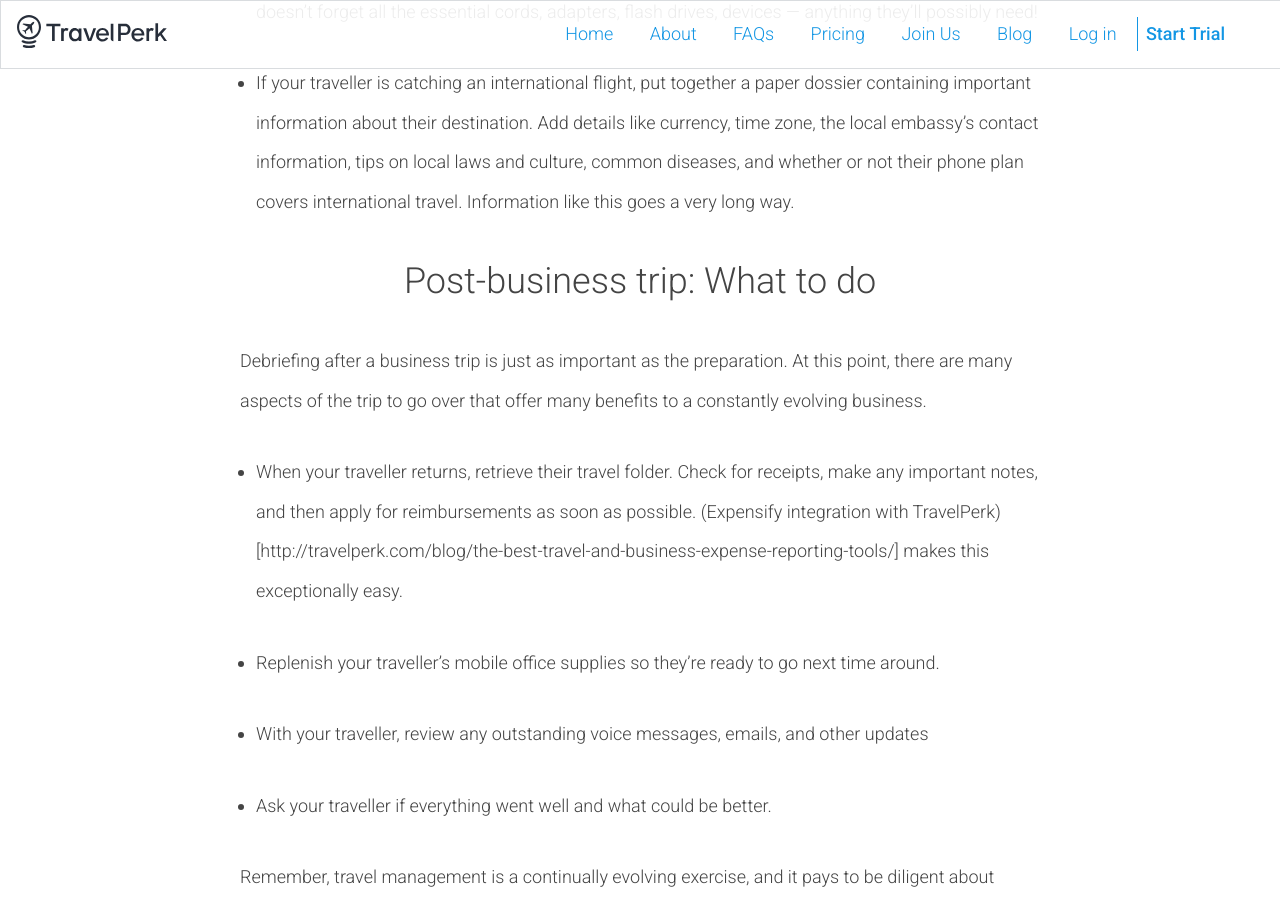
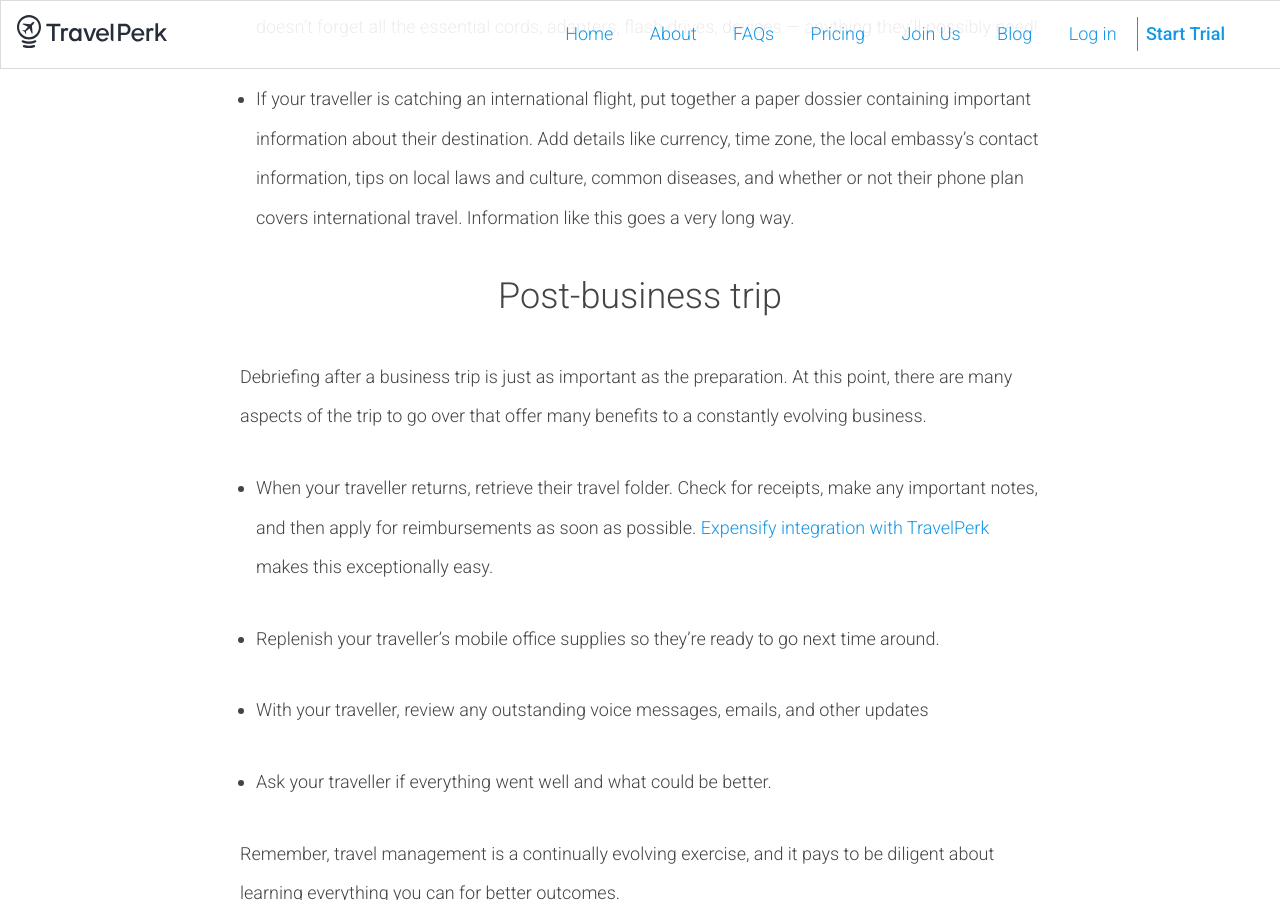
Before and after one commit to northswiss/jekyll-boilerplate, a Jekyll site: the page built from _posts/2016-08-09-planning-business-travel-11-tips-tricks.md, in a window 1280 px wide and 900 px high, scrolled down 3006 px. Built offline with Jekyll 4.4.1, drawn with Linux system fonts in a browser that asks for light colours; nearby versions of some CDN libraries; some of the changed text lies outside the part shown.

Commit message:
leadin java code 2

```diff
--- a/_posts/2016-08-09-planning-business-travel-11-tips-tricks.md
+++ b/_posts/2016-08-09-planning-business-travel-11-tips-tricks.md
@@ -10,6 +10,8 @@
   - Business travel tips
   - Business process
   - Travel management
+author: ''
+subtitle: ''
 ---
 ![planning business travel]({{site.baseurl}}/blog-media/planning-business-travel.png)
 
@@ -23,7 +25,7 @@
 
 How can you do that?
 
-##Create travel planning templates and checklists##
+## Create travel planning templates and checklists ##
 
 One of the primary motivations for any travel manager planning a business trip is making sure no detail is left unaccounted for. No travel manager wants to receive a call from a desperate employee about incorrect ticket dates or problems checking-in because of mistyped information, for instance. As such, a set of templates and checklists will do wonders to prevent mistakes and oversights from occurring.
 
@@ -47,11 +49,11 @@
 
 - If your traveller is catching an international flight, put together a paper dossier containing important information about their destination. Add details like currency, time zone, the local embassy’s contact information, tips on local laws and culture, common diseases, and whether or not their phone plan covers international travel. Information like this goes a very long way.
 
-## Post-business trip: What to do ##
+## Post-business trip ##
 
 Debriefing after a business trip is just as important as the preparation. At this point, there are many aspects of the trip to go over that offer many benefits to a constantly evolving business.
 
-- When your traveller returns, retrieve their travel folder. Check for receipts, make any important notes, and then apply for reimbursements as soon as possible. (Expensify integration with TravelPerk)[http://travelperk.com/blog/the-best-travel-and-business-expense-reporting-tools/] makes this exceptionally easy.
+- When your traveller returns, retrieve their travel folder. Check for receipts, make any important notes, and then apply for reimbursements as soon as possible. [Expensify integration with TravelPerk](http://travelperk.com/blog/the-best-travel-and-business-expense-reporting-tools/) makes this exceptionally easy.
 
 - Replenish your traveller’s mobile office supplies so they’re ready to go next time around.
 
```
